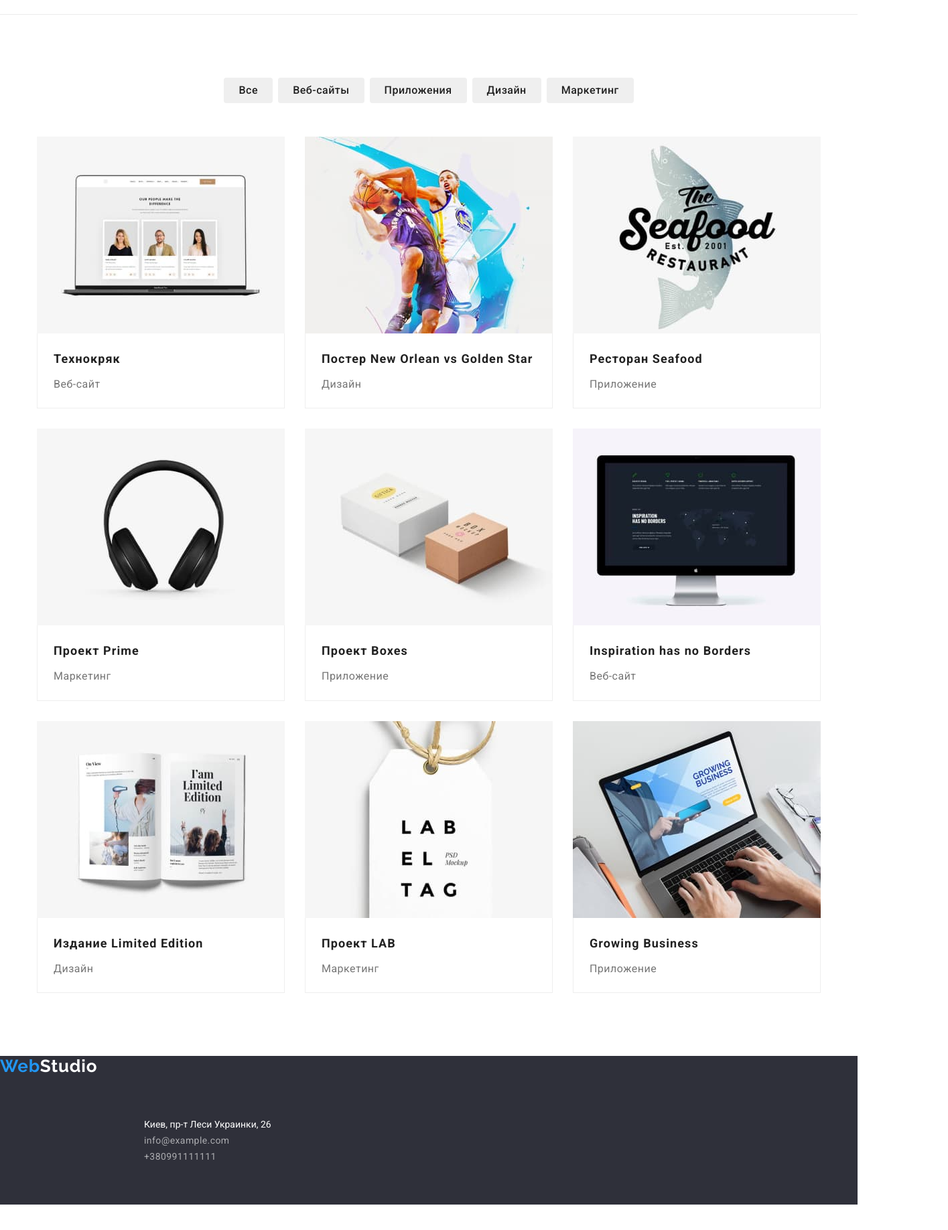
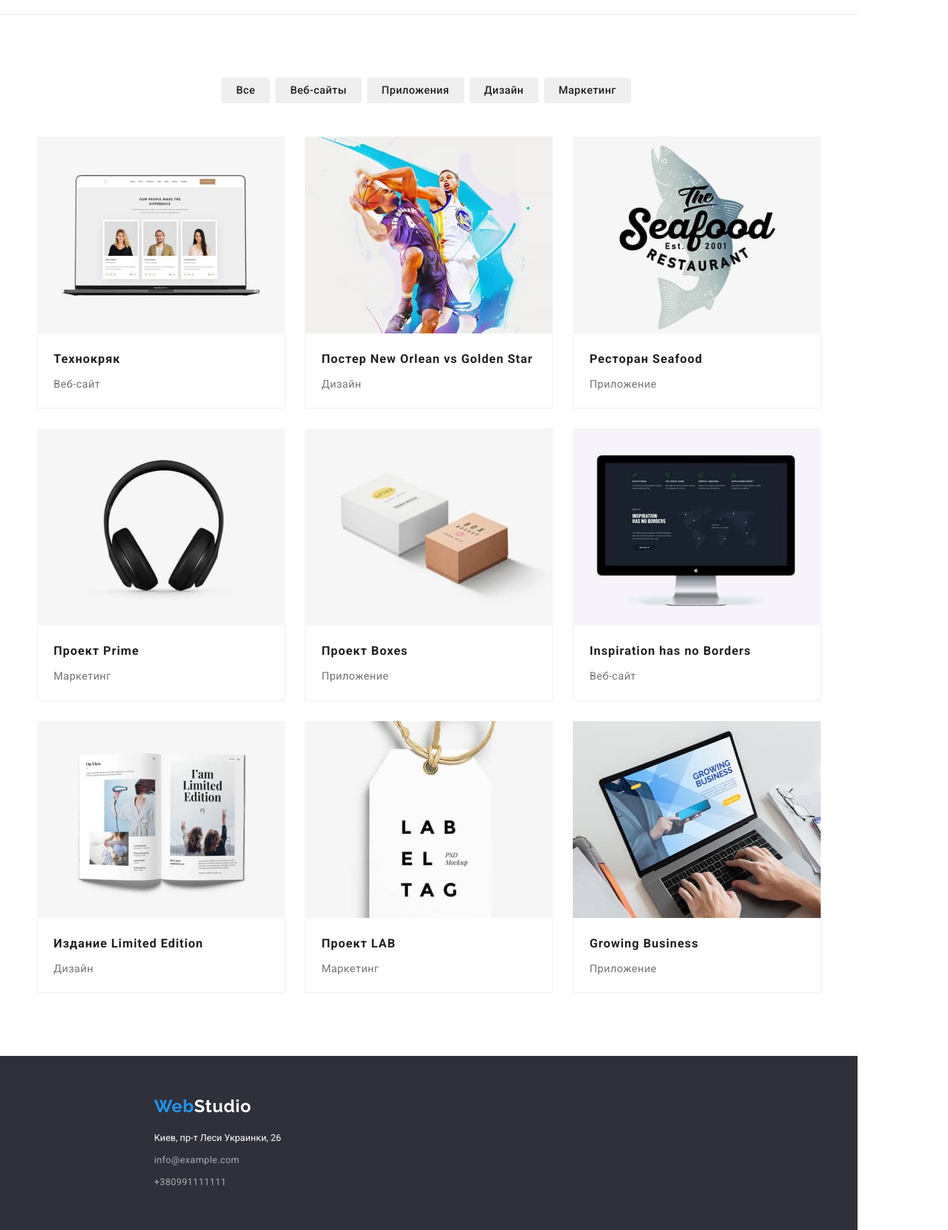
Before and after one commit to MykolaBiliaiev/hw-3, a plain HTML site: page portfolio.html in a window 1280 px wide. Shown: the part 58-1895 px from the top of the page at 67% size, 1415 px wide, since content can reach past the window. Before the commit the page ends 1857 px from the top, so only its background shows below. Drawn offline with nearby package versions, Linux system fonts and the light colour scheme.

Commit message:
hw3-hope-the-lact-commit

```diff
--- a/css/style.css
+++ b/css/style.css
@@ -233,7 +233,12 @@ a {
 .what-we-do-img {
   display: flex;
   justify-content: center;
-  justify-content: space-between;
+  margin-left: -30px;
+}
+
+.what-we-do-item {
+  width: calc(100% / 3 - 30px);
+  margin-left: 30px;
 }
 
 .what-we-do-img:not(:last-child) {
@@ -298,14 +303,10 @@ a {
 /* footer section */
 .footer {
   background-color: #2f303a;
-
-}
-
-.footer-container {
-padding-top: 60px;
-padding-right: auto;
-padding-bottom: 60px;
-padding-left: 215px;
+  padding-top: 60px;
+  padding-right: auto;
+  padding-bottom: 60px;
+  padding-left: 215px;
 }
 
 .footer-logo {
@@ -337,8 +338,6 @@ padding-left: 215px;
   line-height: 1.7;
 }
 
-
-
 /* filters section */
 
 .filters-buttons {
@@ -358,11 +357,14 @@ padding-left: 215px;
   font-family: Roboto, sans-serif;
   color: #212121;
   padding: 6px 22px;
-  margin-right: 8px;
   min-width: 73px;
   border-radius: 4px;
   padding: 6px 22px;
   text-align: center;
+}
+
+.margin-for-our-projects-buttons {
+  margin-right: 8px;
 }
 
 .marketing-button {
--- a/portfolio.html
+++ b/portfolio.html
@@ -43,11 +43,11 @@
     <section class="section">
     <div class="filters-container">
     <ul class="filters-buttons list">
-    <li><button type="button" class="our-projects-filters"> Все </button></li>
-    <li><button type="button" class="our-projects-filters"> Веб-сайты </button></li>
-    <li><button type="button" class="our-projects-filters"> Приложения </button></li>
-    <li><button type="button" class="our-projects-filters"> Дизайн </button></li>
-    <li><button type="button" class="our-projects-filters marketing-button"> Маркетинг </button></li>
+    <li class="margin-for-our-projects-buttons"><button type="button" class="our-projects-filters"> Все </button></li>
+    <li class="margin-for-our-projects-buttons"><button type="button" class="our-projects-filters"> Веб-сайты </button></li>
+    <li class="margin-for-our-projects-buttons"><button type="button" class="our-projects-filters"> Приложения </button></li>
+    <li class="margin-for-our-projects-buttons"><button type="button" class="our-projects-filters"> Дизайн </button></li>
+    <li class="margin-for-our-projects-buttons"><button type="button" class="our-projects-filters marketing-button"> Маркетинг </button></li>
 </ul>
 </div>
 
@@ -151,23 +151,25 @@
     <!--Footer-section-->
     <footer class="footer">
 
+        <div class="container">
             <a href="./index.html" class="logo link footer-logo" lang="en">
                 <span class="logo-color-web">Web</span><span class="logo-color-studio-footer">Studio</span>
             </a>
-
-        <address class="footer-container">
+            <address class="">
                 <ul class="list">
-                <li>
+                    <li class="location-link">
                         <a href="https://www.google.se/maps/place/Lesi+Ukrainky+Blvd,+26,+Kyiv,+Ukraine,+02000/@50.4265841,30.5361971,17z/data=!3m1!4b1!4m5!3m4!1s0x40d4cf0e033ecbe9:0x57a4dffefec77da0!8m2!3d50.4265807!4d30.5383858"
                             target="_blank" rel="noopener noreferre" class="location-link link">
                             Киев, пр-т Леси Украинки, 26
                         </a>
                     </li>
 
-                <li><a href="mailto:info@example.com" class="footer-mail footer-contacts link">info@example.com</a></li>
-                <li><a href="tel:+380991111111" class="footer-contacts link">+380991111111</a></li>
+                    <li class="footer-mail"><a href="mailto:info@example.com"
+                            class="footer-mail footer-contacts link">info@example.com</a></li>
+                    <li><a href="tel:+380991111111" class="footer-contacts link ">+380991111111</a></li>
                 </ul>
             </address>
+        </div>
     </footer>
 
 </body>
```
Also changed, not shown: index.html (+1 -1 lines). Lines whose indentation alone changed are shown as unchanged.
